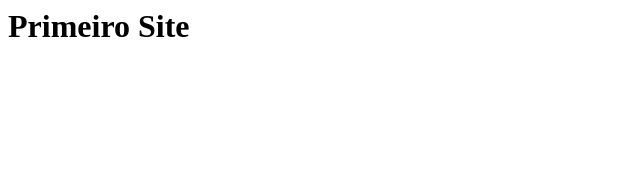
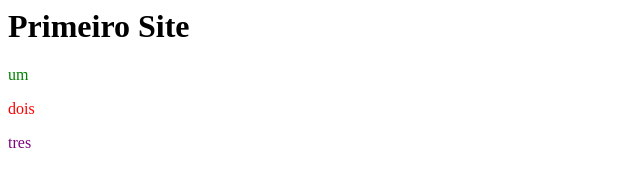
Before and after one commit to DAN1L00/primeiroSite, a plain HTML site: page index.html in a window 1280 px wide. Shown: the full height of the page, 0-640 px from the left. Drawn offline with Linux system fonts and the light colour scheme.

Commit message:
Update index.html

```diff
--- a/index.html
+++ b/index.html
@@ -2,6 +2,16 @@
 
 <html>
     <body>
-        <h1> Primeiro Site</h1>
+        <h1>Primeiro Site</h1>
+       <p style="color:green">
+    um
+</p>
+       <p style="color:red">
+    dois
+</p>
+       <p style="color:purple">
+
+    tres
+</p>
     </body>
 </html>
```
